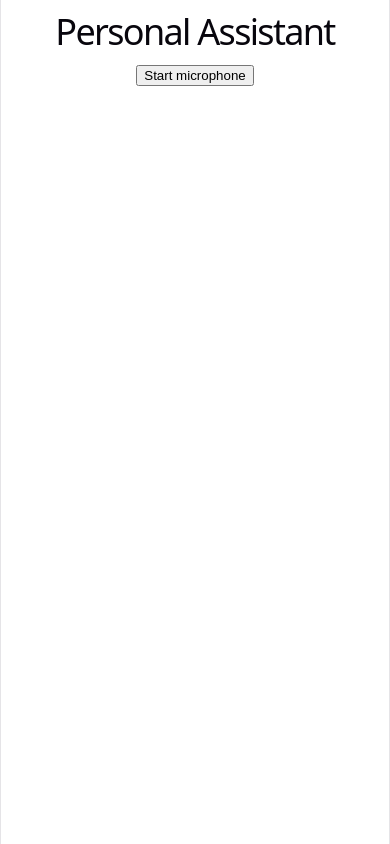
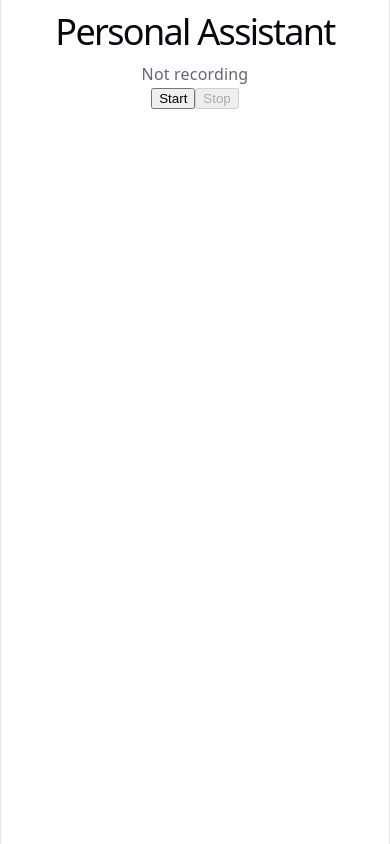
Before and after one commit to Dee-the-Hmu/personal_assistant, a React (Vite) app in the folder frontend/: page / in a window 390 px wide. Built offline with nearby package versions, Linux system fonts and the light colour scheme.

Commit message:
Can Access the microphone, starts/stops recording

```diff
--- a/frontend/src/components/VoiceRecorder.tsx
+++ b/frontend/src/components/VoiceRecorder.tsx
@@ -1,15 +1,64 @@
+import { useRef, useState } from "react";
+
 export default function VoiceRecorder() {
+    const [isRecording, setIsRecording] = useState(false);
+
+    const recorderRef = useRef<MediaRecorder | null>(null);
+    const streamRef = useRef<MediaStream | null>(null);
+
     async function startRecording() {
-        const stream = await navigator.mediaDevices.getUserMedia({
-            audio : true,
+
+        try{
+            const stream = await navigator.mediaDevices.getUserMedia({
+                audio : true,
+            });
+
+            streamRef.current = stream;
+
+            const recorder = new MediaRecorder(stream); //recorder now knows which stream it should record
+
+            //recorder produces an event whenever an audio chunk becomes available
+            //event.data = a Blob (browser obj representing binary data)
+            //don't send empty chunks
+            recorder.ondataavailable = (event) => {
+                if (event.data.size > 0){ //Blob size in bytes
+                    console.log(event.data);
+                }
+            };
+
+            recorder.start(250); //starts recording, give me recorded audio data in chunks about every 250 millisecond
+
+            recorderRef.current = recorder;
+            setIsRecording(true);
+        } catch (error) {
+            console.error("could not access microphone: ", error);
+        }
+    }
+
+    function stopRecording() {
+        recorderRef.current?.stop();
+
+        //get the media (audio) track belonging to the stream
+        streamRef.current?.getTracks().forEach((track) => {
+            track.stop();
         });
 
-        console.log(stream); //for us, Devs
+        recorderRef.current = null;
+        streamRef.current = null;
+
+        setIsRecording(false);
     }
 
     return (
-        <button onClick={startRecording}>
-            Start microphone
-        </button>
+        <div>
+            <p>{isRecording ? "Recording..." : "Not recording"}</p>
+            <button onClick={startRecording} disabled={isRecording}>
+                Start
+            </button>
+
+            <button onClick={stopRecording} disabled={!isRecording}>
+                Stop
+            </button>
+        </div>
     );
 }
```
